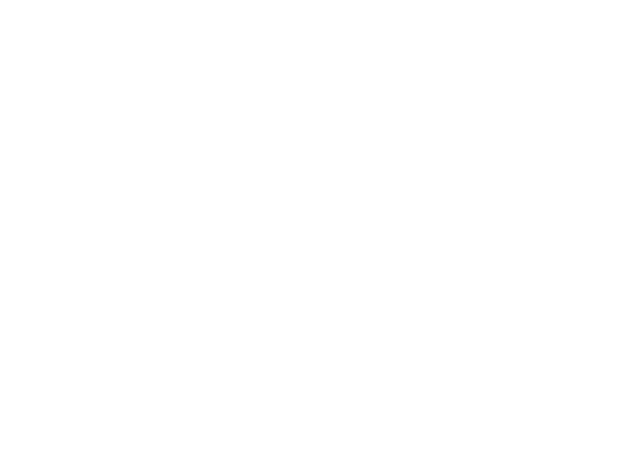
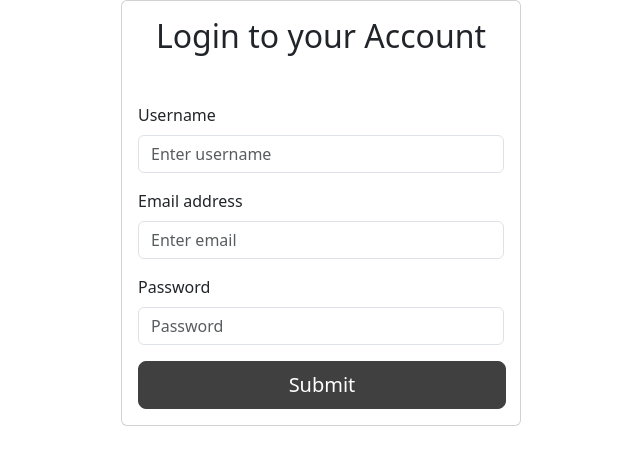
Before and after one commit to Hassan-Khan16/collab-demo, a React (Vite) app: page /login in a window 1280 px wide. Before the commit this address had no page. Shown: the top 464 px of the page, without its empty margins (319-959 px from the left). Built offline with nearby package versions, Linux system fonts and the light colour scheme.

Commit message:
Final commit

```diff
--- a/src/Component/Auth/login,.jsx
+++ b/src/Component/Auth/login,.jsx
@@ -0,0 +1,39 @@
+import React from 'react';
+import 'bootstrap/dist/css/bootstrap.min.css';
+import { Container, Card, Button, Form } from 'react-bootstrap';
+import './Style.css' ;
+
+function Login() {
+    return (
+        <Container className='d-flex align-items-center justify-content-center' >
+            <Card style={{ maxWidth: '400px', width: '100%' }}>
+            <Card.Body>
+                    <h2 className="text-center mb-5">Login to your Account</h2>
+                    <Form>
+                        <Form.Group className="mb-3" controlId="formBasicUsername">
+                            <Form.Label>Username</Form.Label>
+                            <Form.Control type="text" placeholder="Enter username" />
+                        </Form.Group>
+
+                        <Form.Group className="mb-3" controlId="formBasicEmail">
+                            <Form.Label>Email address</Form.Label>
+                            <Form.Control type="email" placeholder="Enter email" />
+                        </Form.Group>
+
+                        <Form.Group className="mb-3" controlId="formBasicPassword">
+                            <Form.Label>Password</Form.Label>
+                            <Form.Control type="password" placeholder="Password" />
+                        </Form.Group>
+                        <Form.Group className="mb-3" controlId="formBasicCheckbox">
+                        </Form.Group>
+                        <Button style={{width:'23rem'}} className='custom-button' size='lg' variant="primary" type="submit">
+                            Submit
+                        </Button>
+                    </Form>
+            </Card.Body>
+            </Card>
+        </Container>
+    );
+}
+
+export default Login;
--- a/src/routes/IndexRoutes.jsx
+++ b/src/routes/IndexRoutes.jsx
@@ -1,13 +1,13 @@
 import React from 'react';
 import { Routes, Route } from 'react-router-dom';
 import Home from '../pages/Home';
-
+import Login from '../Component/Auth/Login,';
 
 const IndexRoutes = () => {
     return (
         <Routes>
             <Route path="/" element={<Home />} />
-            {/* <Route path="/login" element={<Login/>} /> */}
+            <Route path="/login" element={<Login/>} />
         </Routes>
     );
 };
```
